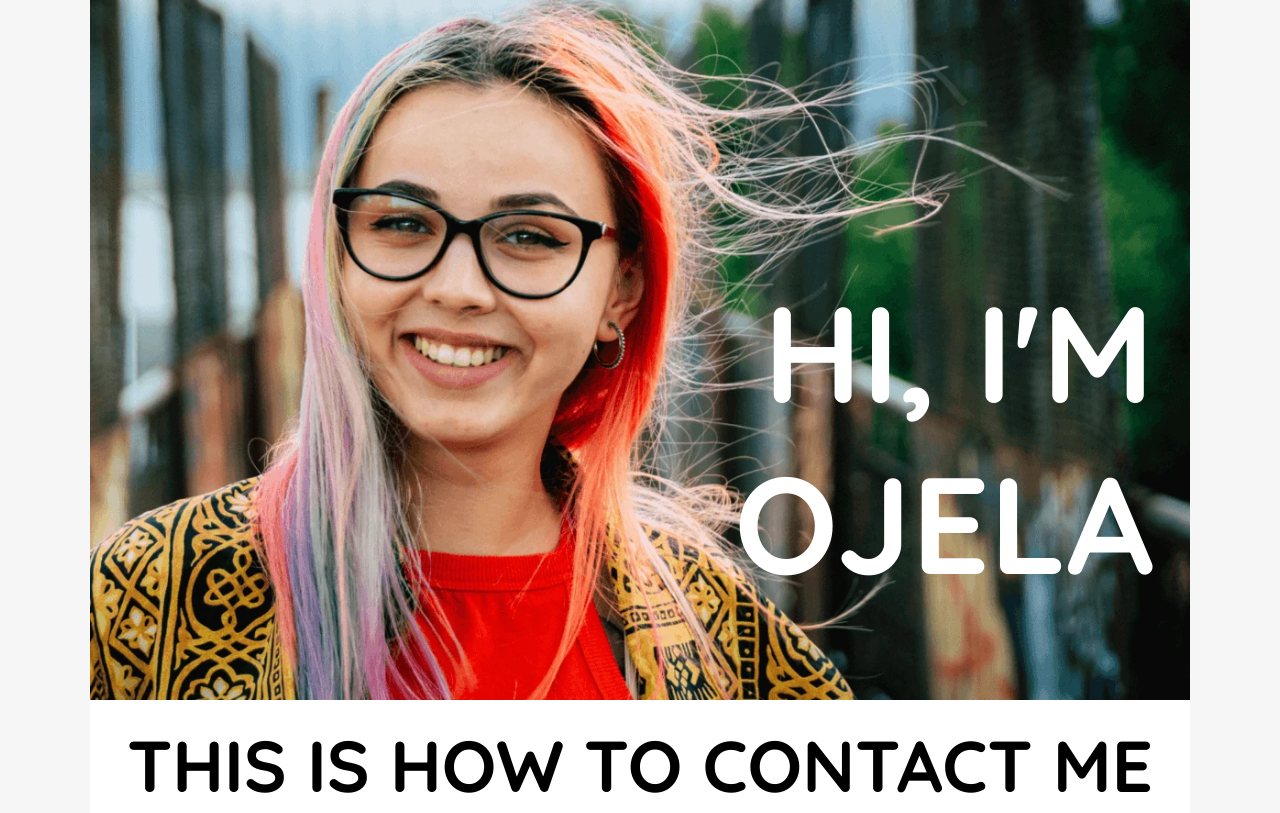
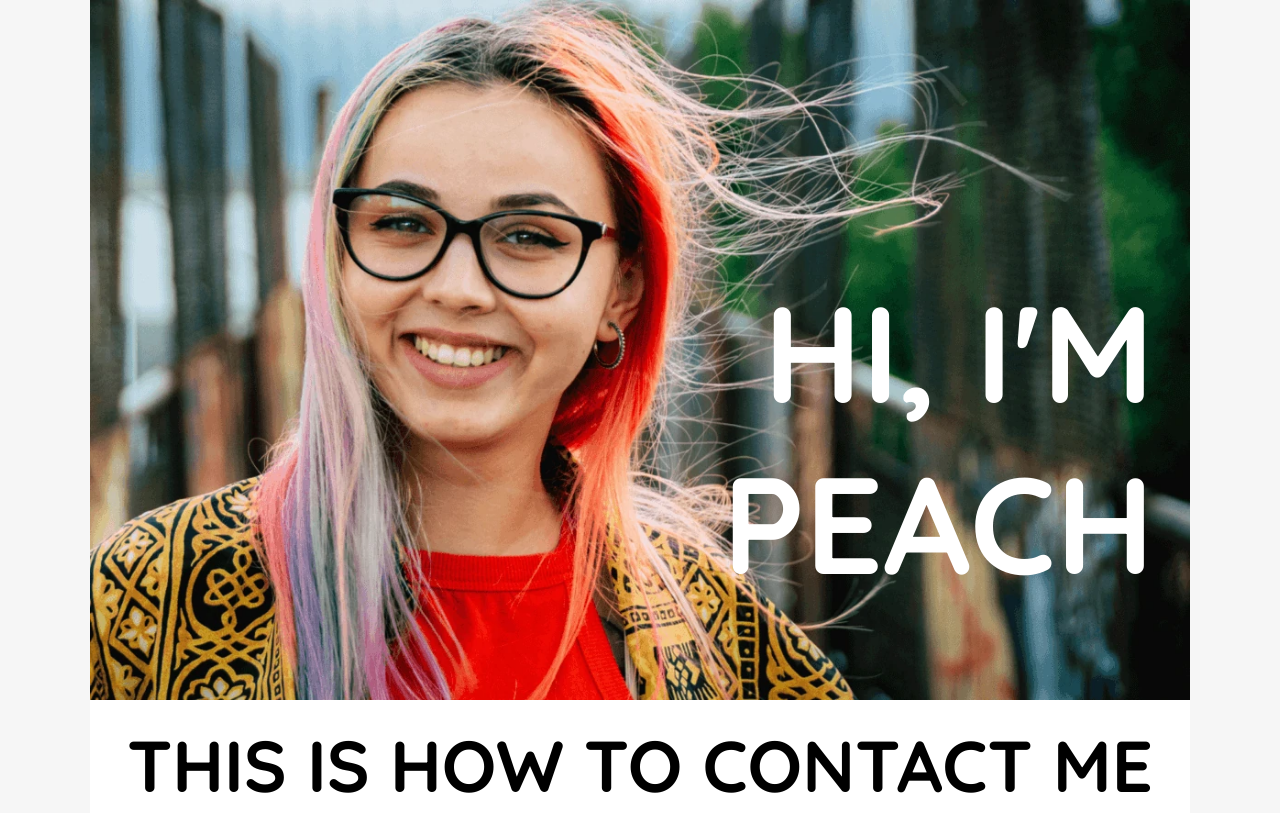
Before and after one commit to Alejoho/AzureStaticWebApp, a plain HTML site: page index.html in a window 1280 px wide. Shown: the top 813 px of the page. Drawn offline with Linux system fonts and the light colour scheme.

Commit message:
Third change in another branch

```diff
--- a/index.html
+++ b/index.html
@@ -28,7 +28,7 @@
 <body>
   <main>
     <div class="hero">
-      <h1>Hi, I'm<br />Ojela</h1>
+      <h1>Hi, I'm<br />Peach</h1>
       <img srcset="img/Ally2-600w.webp 600w,
         img/Ally2-768w.webp 768w,
         img/Ally2-992w.webp 992w,
```
